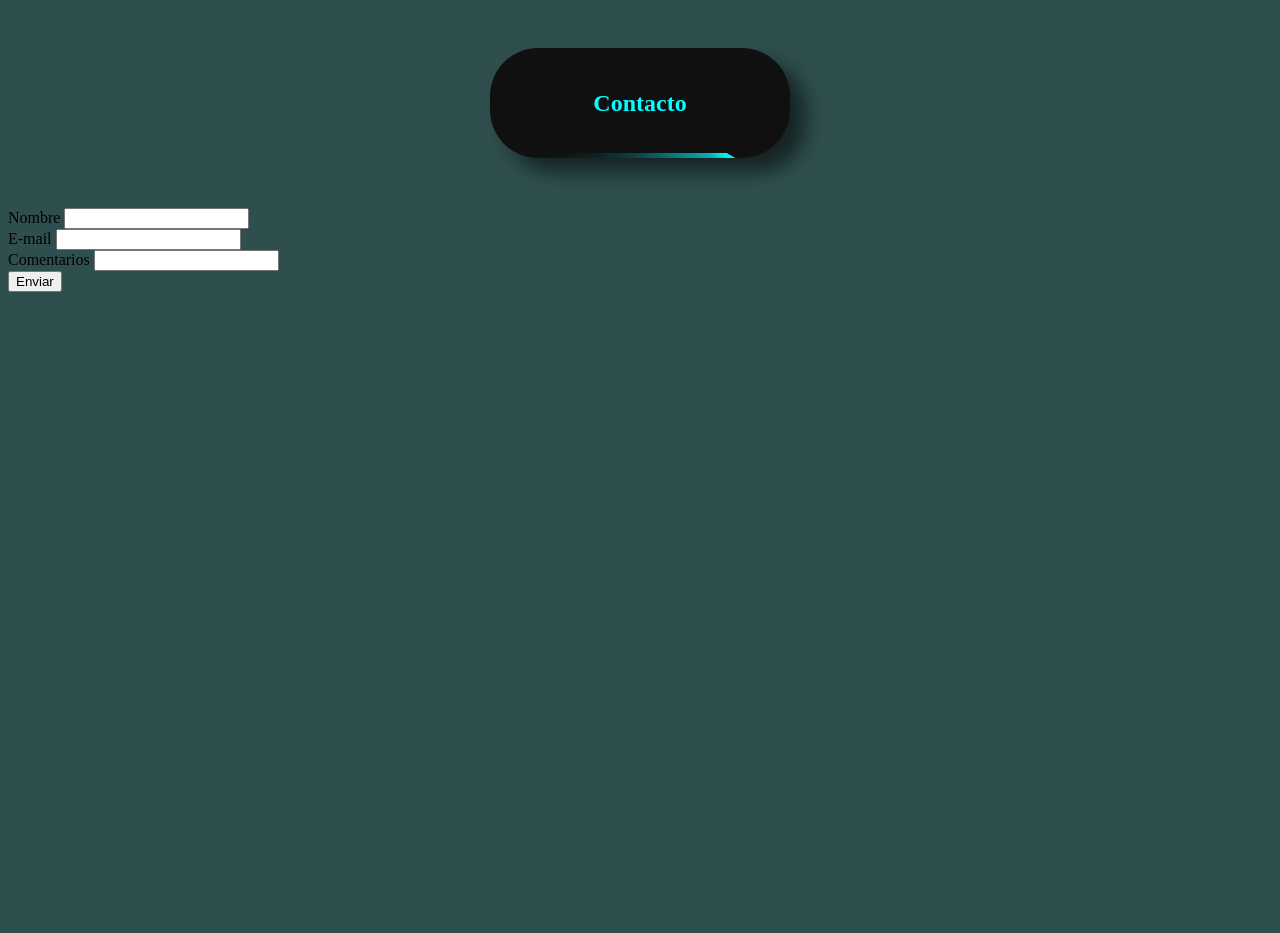
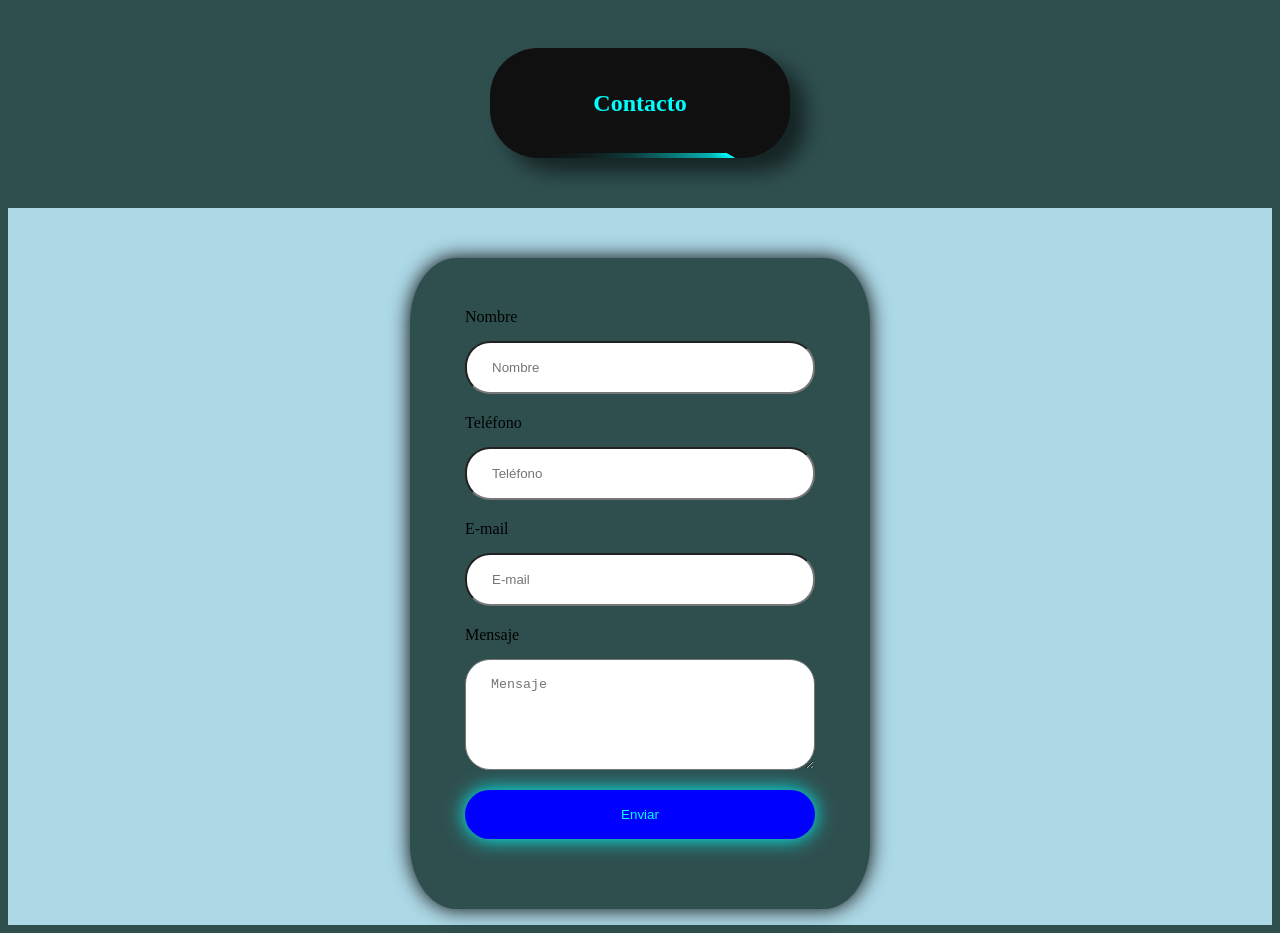
Before and after one commit to MartinAgarcia1710/portfolio, a plain HTML site: page index.html in a window 1280 px wide. Shown: the part 3170-4103 px from the top of the page. Before the commit the page ends 3470 px from the top, so only its background shows below. Drawn offline with Linux system fonts and the light colour scheme.

Commit message:
fin
Está terminado, solo falta subirlo y probar relación de tamaños en formato móvil

```diff
--- a/index.html
+++ b/index.html
@@ -276,27 +276,38 @@
                 <h2 style="z-index: 1000; color: aqua;">Contacto</h2>
             </div>
         </div>
-        <div>
 
-            <label for=""> Nombre</label>
-            <input type="text">
-        </div>
-        <div>
-            <label for=""> E-mail</label>
-            <input type="text">
-        </div>
-        <div>
-            <label for="">Comentarios</label>
-            <input type="text">
-        </div>
-        <div>
-            <button>Enviar</button>
-        </div>
+        <div class="contForm">
+
+            <form action="https://formsubmit.co/martindlcg@gmail.com" method="POST">
+                <div class="input">
+                <label for="nom">Nombre</label>
+                <input type="text" name="nombre" id="nom" placeholder="Nombre">
+
+                <label for="tel">Teléfono</label>
+                <input type="tel" name="telefono" id="tel" placeholder="Teléfono">
+
+                <label for="email">E-mail</label>
+                <input type="email" name="email" id="email" placeholder="E-mail">
+
+                <label for="mens">Mensaje</label>
+                <textarea name="mens" id="mens" cols="30" rows="5" placeholder="Mensaje"></textarea>
+
+                <input class="boton" type="submit" value="Enviar">
+
+            </div>
+
+            <input type="hidden" name="_next" value="http://127.0.0.1:5500/index.html">
+            <input type="hidden" name="_captcha" value="false">
+
+
+
+        </form>
+    </div>
+
     </body>
 
-    <footer>
 
-    </footer>
 
 
 </html>
--- a/style.css
+++ b/style.css
@@ -318,3 +318,40 @@ a:hover{
     align-items: center;
     padding: 10px;
 }
+
+.contForm{
+    padding-top: 50px;
+    min-height: 50px;
+    display: flex;
+    align-items: center;
+    justify-content: center;
+    background-color:lightblue;
+}
+form{
+    padding: 50px 55px;
+    background-color: darkslategrey;
+    box-shadow: 0 0 20px black;
+    border-radius: 10%;
+    text-align: center;
+    width: 350px;
+}
+.input{
+    display: flex;
+    flex-direction: column;
+    text-align: left;
+}
+label{
+    margin-bottom: 15px;
+}
+input, textarea{
+    padding: 17px 25px;
+    border-radius: 25px;
+    margin-bottom: 20px;
+}
+.boton{
+    background-color: blue;
+    cursor: pointer;
+    color: aqua;
+    box-shadow: 0 0 20px aqua;
+    border: 0;
+}
```
